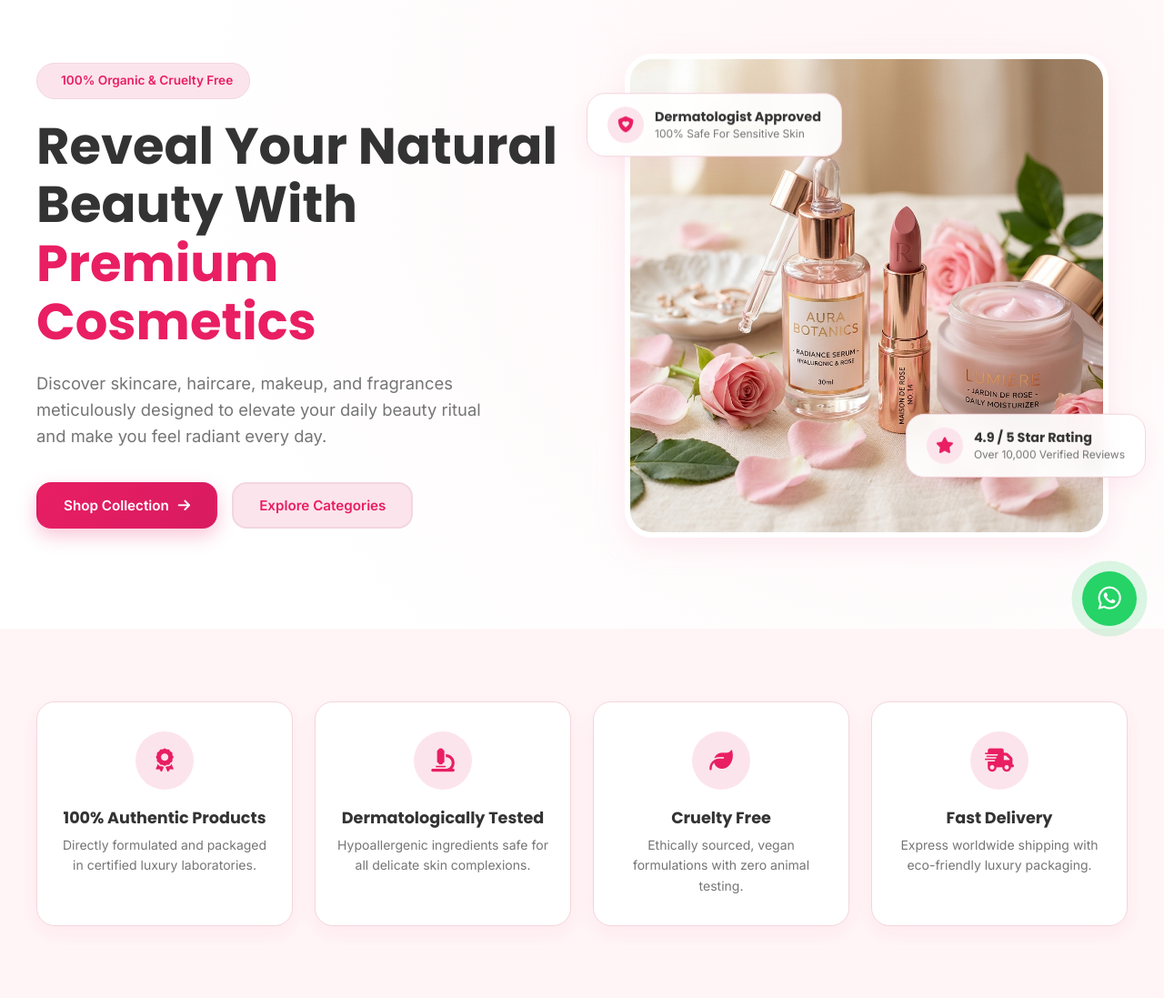
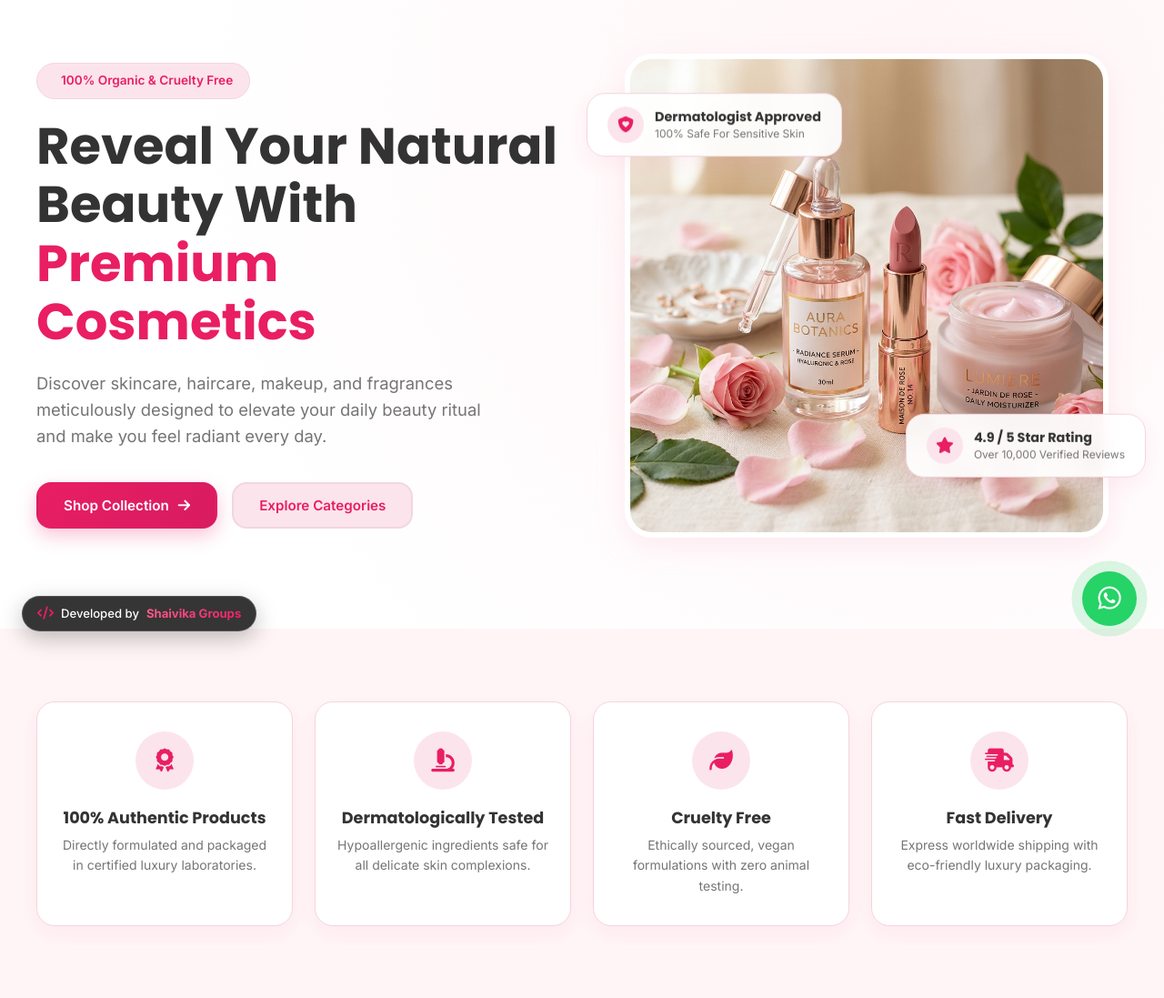
Before and after one commit to reddyprasannamaddipatla-png/cosmotics-website, a Flask app: page / in a window 1280 px wide. Shown: the part 82-1179 px from the top of the page at 91% size. Run offline with Flask 2, Linux system fonts and the light colour scheme; data that the repository does not hold is empty.

Commit message:
Add attractive README.md and Developed by Shaivika Groups watermark to website

```diff
--- a/static/css/style.css
+++ b/static/css/style.css
@@ -1557,6 +1557,69 @@ section {
 }
 
 /* -------------------------------------------------------------
+   DEVELOPER WATERMARK STYLING
+   ------------------------------------------------------------- */
+.developer-watermark {
+  font-size: 0.95rem;
+  color: var(--text-muted);
+  display: flex;
+  align-items: center;
+  gap: 8px;
+  margin-top: 10px;
+}
+
+.developer-watermark i {
+  color: var(--accent);
+}
+
+.watermark-brand {
+  font-weight: 700;
+  background: linear-gradient(135deg, var(--accent), var(--primary));
+  -webkit-background-clip: text;
+  -webkit-text-fill-color: transparent;
+  text-shadow: 0 0 10px rgba(233, 30, 99, 0.15);
+}
+
+.floating-watermark {
+  position: fixed;
+  bottom: 24px;
+  left: 24px;
+  z-index: 998;
+  background: rgba(18, 18, 18, 0.85);
+  backdrop-filter: blur(12px);
+  color: #FFFFFF;
+  font-size: 0.82rem;
+  font-weight: 500;
+  padding: 8px 16px;
+  border-radius: var(--radius-pill);
+  border: 1px solid rgba(255, 255, 255, 0.15);
+  box-shadow: 0 8px 24px rgba(0, 0, 0, 0.25);
+  display: flex;
+  align-items: center;
+  gap: 8px;
+  transition: var(--transition);
+  cursor: pointer;
+}
+
+.floating-watermark i {
+  color: #E91E63;
+  font-size: 0.9rem;
+}
+
+.floating-watermark span {
+  font-weight: 700;
+  background: linear-gradient(135deg, #FF6090, #E91E63);
+  -webkit-background-clip: text;
+  -webkit-text-fill-color: transparent;
+}
+
+.floating-watermark:hover {
+  transform: translateY(-3px) scale(1.03);
+  border-color: rgba(233, 30, 99, 0.5);
+  box-shadow: 0 12px 30px rgba(233, 30, 99, 0.3);
+}
+
+/* -------------------------------------------------------------
    RESPONSIVE DESIGN (MOBILE FIRST OVERRIDES)
    ------------------------------------------------------------- */
 @media (max-width: 1024px) {
--- a/templates/index.html
+++ b/templates/index.html
@@ -611,11 +611,19 @@
       </div>
 
       <div class="footer-bottom">
-        <p>&copy; 2026 Aurelia Cosmetics Inc. All rights reserved. Designed for Premium Conversion & Luxury Elegance.</p>
+        <p>&copy; 2026 Aurelia Cosmetics Inc. All rights reserved.</p>
+        <div class="developer-watermark">
+          <i class="fa-solid fa-code-sparkles"></i> Developed by <span class="watermark-brand">Shaivika Groups</span>
+        </div>
       </div>
     </div>
   </footer>
 
+  <!-- DEVELOPER WATERMARK FLOATING BADGE -->
+  <div class="floating-watermark" title="Developed by Shaivika Groups">
+    <i class="fa-solid fa-code"></i> Developed by <span>Shaivika Groups</span>
+  </div>
+
   <script src="/static/js/main.js"></script>
 </body>
 </html>
```
Also changed, not shown: README.md.
